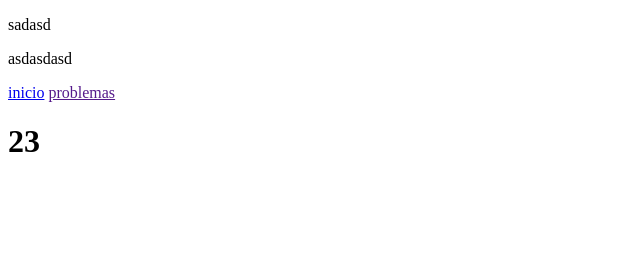
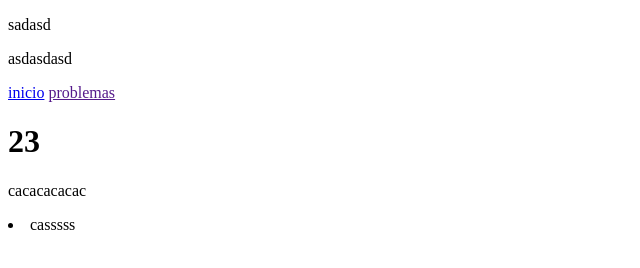
Before and after one commit to Brayanjax/definitivo, a plain HTML site: page index.html in a window 1280 px wide. Shown: the whole page, without its empty margins (0-640 px from the left). Drawn offline with Linux system fonts and the light colour scheme.

Commit message:
new dition

```diff
--- a/index.html
+++ b/index.html
@@ -13,6 +13,11 @@
         <a href="#">inicio</a>
         <a href="">problemas</a>
         <h1>23</h1>
+
     </Div>
+    <p>cacacacacac</p>
+    <nav>
+        <li>casssss</li>
+    </nav>
 </body>
 </html>
```
